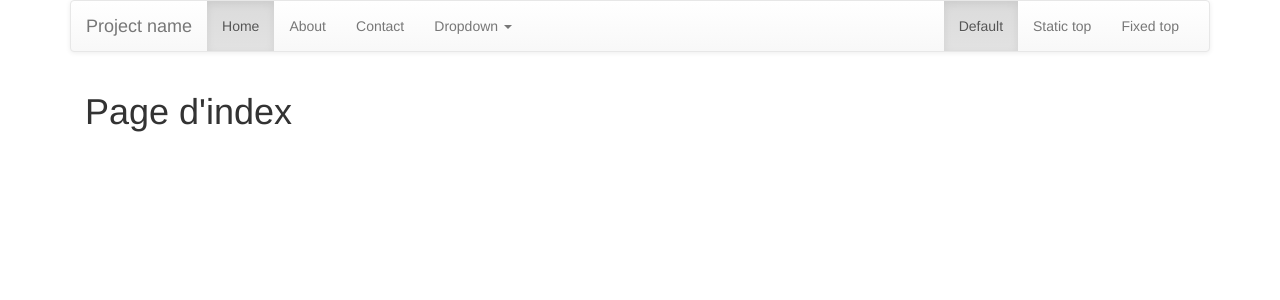
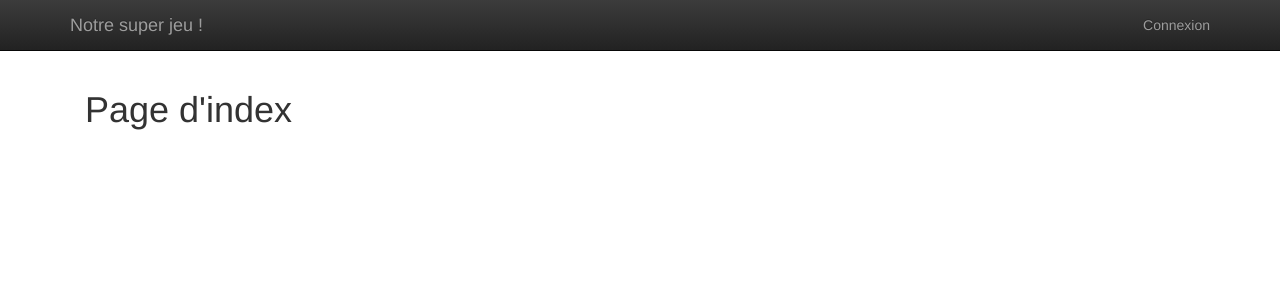
Before and after one commit to batebates/L3ProjetWeb, a Django app: page / in a window 1280 px wide. Shown: the top 300 px of the page. Run offline with Django 3.2, Linux system fonts and the light colour scheme; some libraries are stand-ins or nearby versions.

Commit message:
barre de navigation

```diff
--- a/BDR/core/templates/core/base.html
+++ b/BDR/core/templates/core/base.html
@@ -21,52 +21,20 @@
   </head>
   <body>
 
-    <div class="container">
+<div class="navbar navbar-inverse navbar-fixed-top">
+  <div class="container">
+    <div class="navbar-header">
+      <a class="navbar-brand" href="#">Notre super jeu !</a>
+    </div>
+	<ul class="nav navbar-nav navbar-right">
+      	    <li><a href="#">Connexion</a></li>
+    	</ul>
 
-      <!-- Static navbar -->
-      <nav class="navbar navbar-default">
-        <div class="container-fluid">
-          <div class="navbar-header">
-            <button type="button" class="navbar-toggle collapsed" data-toggle="collapse" data-target="#navbar" aria-expanded="false" aria-controls="navbar">
-              <span class="sr-only">Toggle navigation</span>
-              <span class="icon-bar"></span>
-              <span class="icon-bar"></span>
-              <span class="icon-bar"></span>
-            </button>
-            <a class="navbar-brand" href="#">Project name</a>
-          </div>
-          <div id="navbar" class="navbar-collapse collapse">
-            <ul class="nav navbar-nav">
-              <li class="active"><a href="#">Home</a></li>
-              <li><a href="#">About</a></li>
-              <li><a href="#">Contact</a></li>
-              <li class="dropdown">
-                <a href="#" class="dropdown-toggle" data-toggle="dropdown" role="button" aria-haspopup="true" aria-expanded="false">Dropdown <span class="caret"></span></a>
-                <ul class="dropdown-menu">
-                  <li><a href="#">Action</a></li>
-                  <li><a href="#">Another action</a></li>
-                  <li><a href="#">Something else here</a></li>
-                  <li role="separator" class="divider"></li>
-                  <li class="dropdown-header">Nav header</li>
-                  <li><a href="#">Separated link</a></li>
-                  <li><a href="#">One more separated link</a></li>
-                </ul>
-              </li>
-            </ul>
-            <ul class="nav navbar-nav navbar-right">
-              <li class="active"><a href="./">Default <span class="sr-only">(current)</span></a></li>
-              <li><a href="#">Static top</a></li>
-              <li><a href="#">Fixed top</a></li>
-            </ul>
-          </div><!--/.nav-collapse -->
-        </div><!--/.container-fluid -->
-      </nav>
-
-    </div>
-
+  </div>
+</div>
 
   <div class="container">
-    <div class="col-md-8">
+    <div class="col-xs-8">
       {% block content %}
       {% endblock %}
     </div>
--- a/BDR/static/css/base.css
+++ b/BDR/static/css/base.css
@@ -0,0 +1,3 @@
+body {
+	padding-top : 70px;
+}
```
Also changed, not shown: 2 other files.
